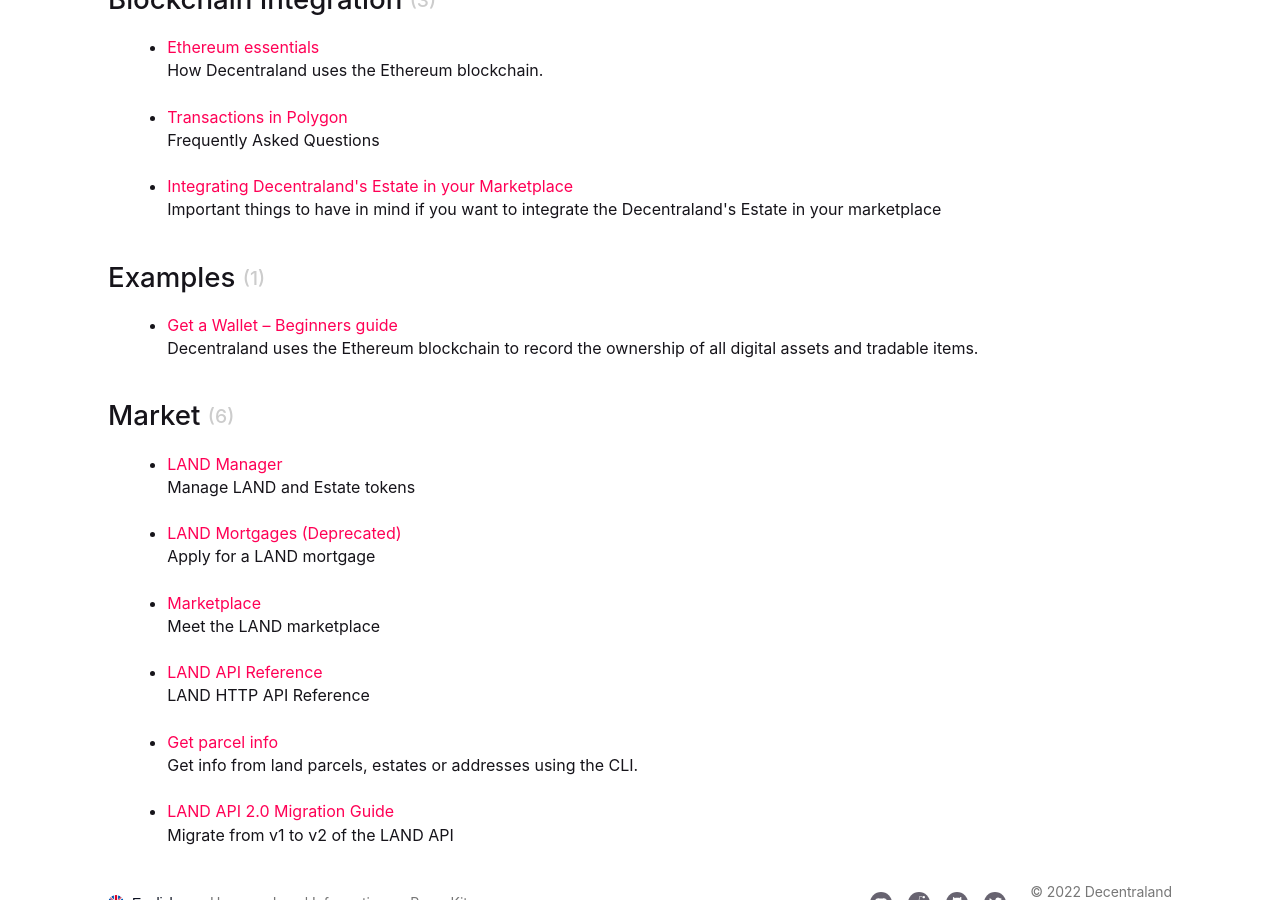
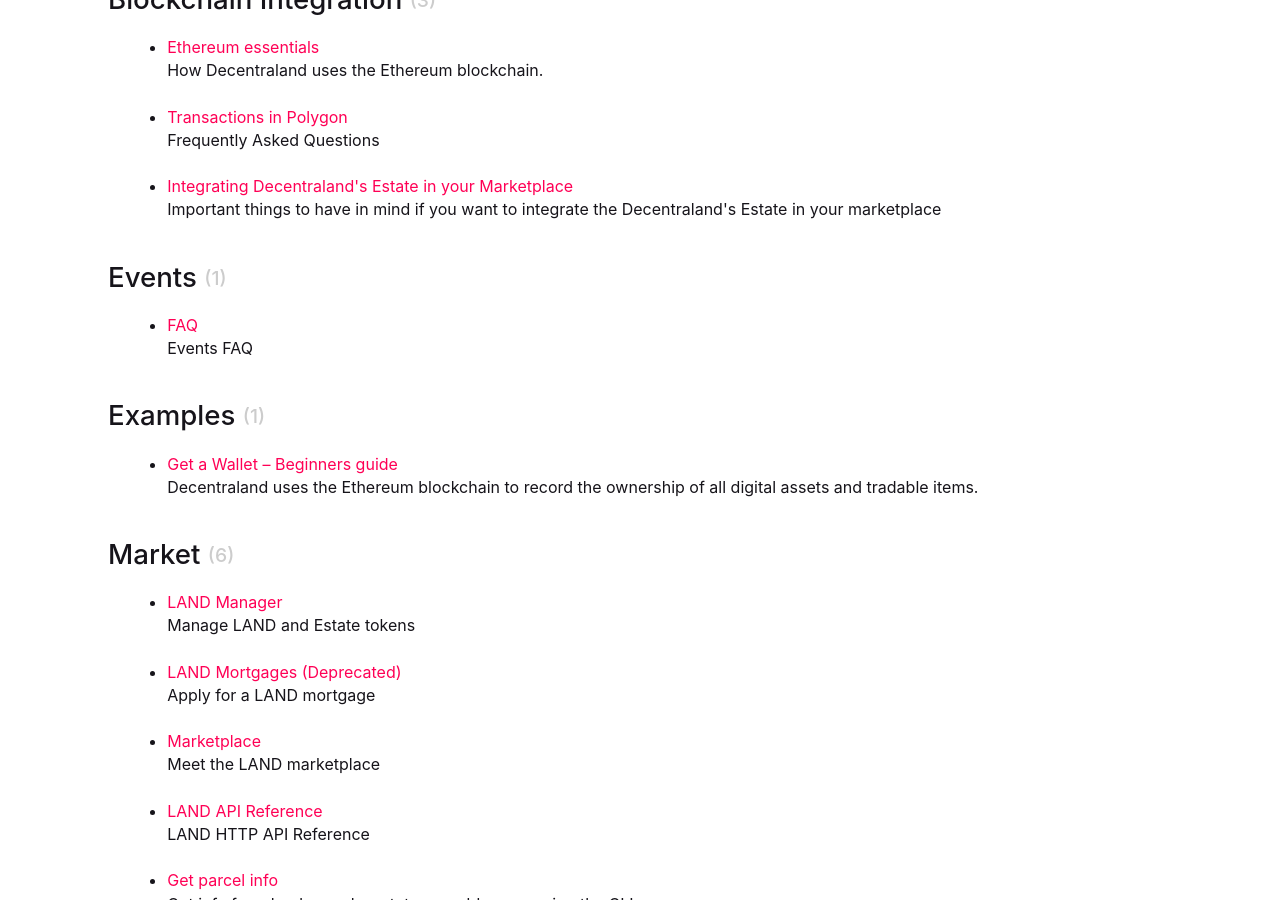
Before and after one commit to decentraland/player-documentation, a Jekyll site: the page built from archive.html, in a window 1280 px wide and 900 px high, scrolled down 1529 px. Built offline with Jekyll 4.4.1, drawn with Linux system fonts in a browser that asks for light colours; comment, search, counter and statistics services are not loaded.

Commit message:
fix events menu

```diff
--- a/_data/menu.yml
+++ b/_data/menu.yml
@@ -56,6 +56,10 @@
       post: "market/2018-01-01-api.md"
     - title: "LAND API 2.0 Migration Guide"
       post: "market/2021-01-19-api-migration-guide.md"
+- title: Events
+  children:
+    - title: "FAQ"
+      post: "events/2022-09-27-FAQ.md"
 - title: DAO
   children:
     - title: Overview
--- a/_posts/events/2022-09-27-FAQ.md
+++ b/_posts/events/2022-09-27-FAQ.md
@@ -1,6 +1,11 @@
 ---
-title: "FAQ"
-slug: "/player/events/FAQ"
+date: 2022-09-27
+title: FAQ
+description: Events FAQ
+categories:
+  - events
+type: Document
+slug: /player/events/FAQ/
 ---
 
 # FAQ
```
Also changed, not shown: _posts/events/summary.json (deleted, +0 -9 lines).
